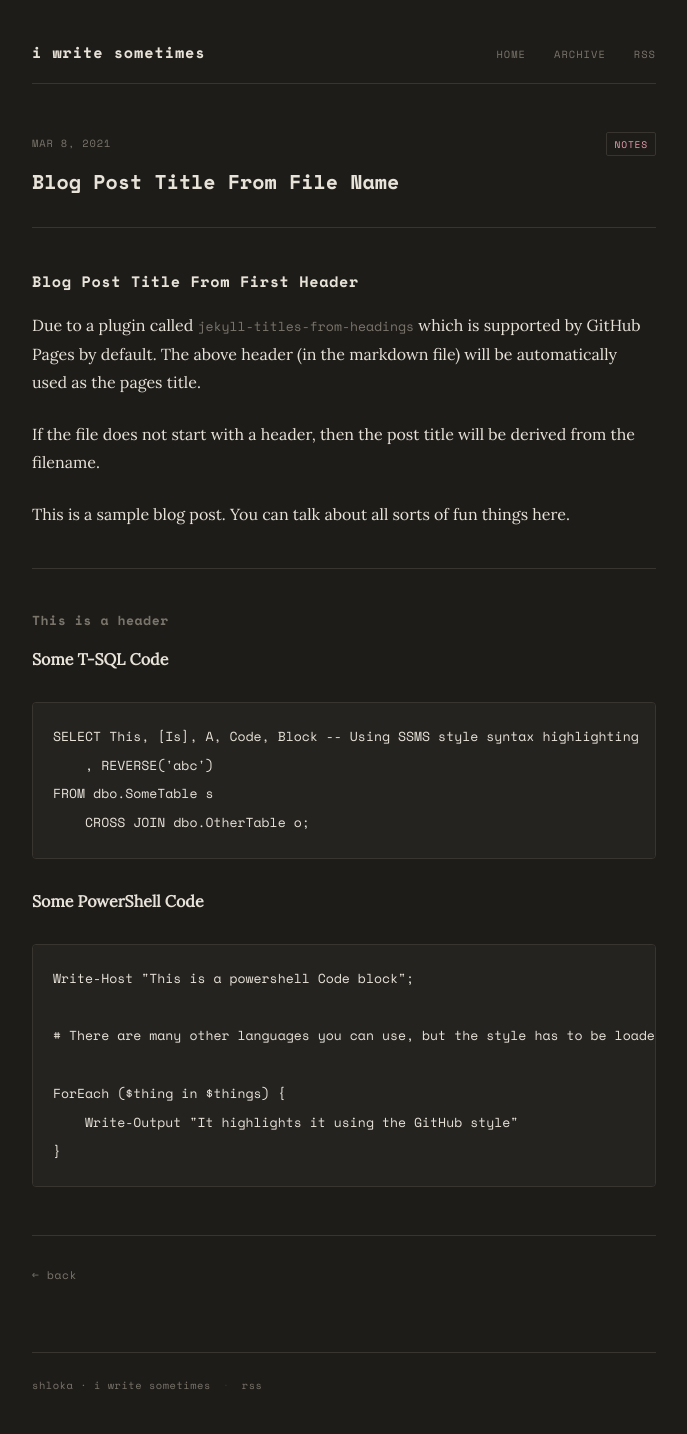
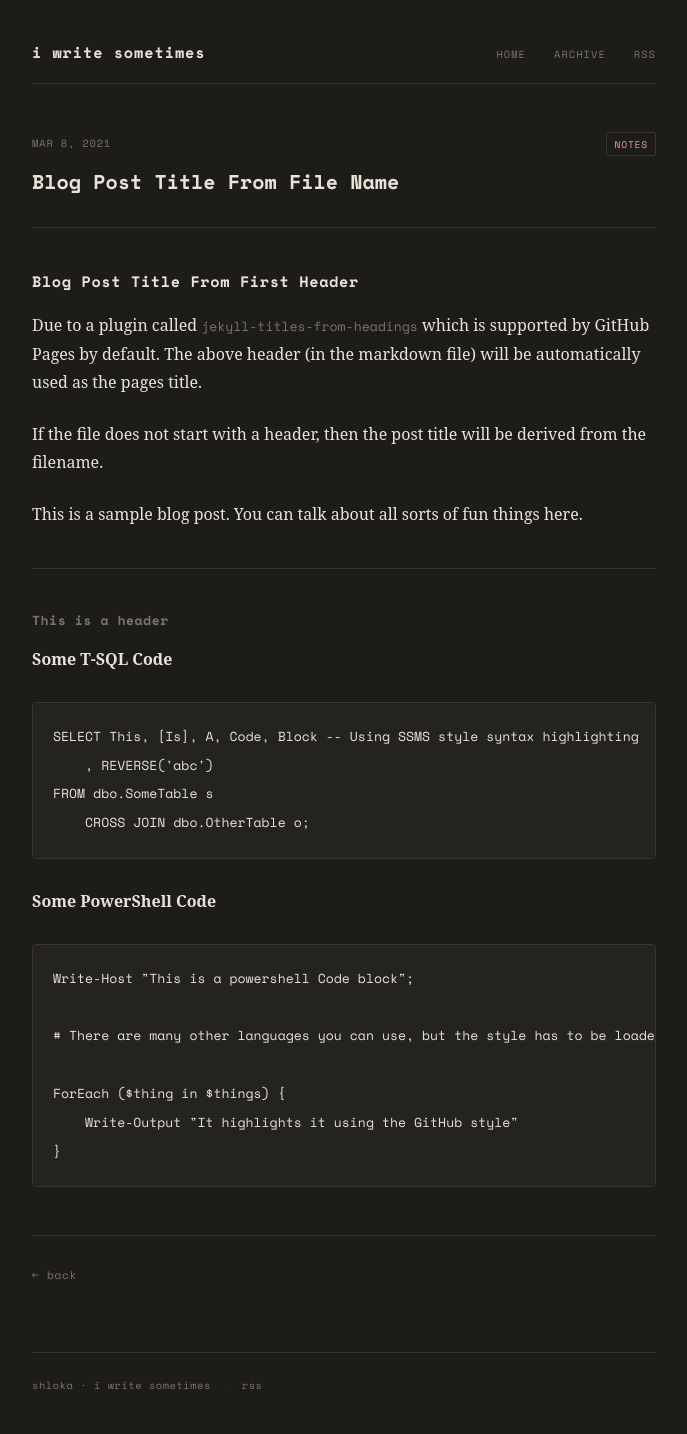
Before and after one commit to shlokamohanty/i-write-sometimes, a Jekyll site: the page built from _posts/2021-03-08-blog-post-title-from-file-name.md, in a window 1280 px wide. Shown: the whole page, without its empty margins (296-983 px from the left). Built offline with Jekyll 4.4.1, drawn with Linux system fonts in a browser that asks for light colours.

Commit message:
Change serif font to 'Noto Serif'
Updated serif font from 'Lora' to 'Noto Serif'.

```diff
--- a/css/main.css
+++ b/css/main.css
@@ -35,7 +35,7 @@
   --accent:    #e8a0b0;
   --accent-h:  #f0b8c4;
   --mono:      'Space Mono', 'Courier New', monospace;
-  --serif:     'Lora', Georgia, serif;
+  --serif:     'Noto Serif', serif;
 }
 
 html { font-size: 16px; scroll-behavior: smooth; }
@@ -45,7 +45,6 @@ body {
   color: var(--text);
   font-family: var(--serif);
   -webkit-font-smoothing: antialiased;
-  min-height: 100vh;
   line-height: 1.7;
 }
 
```
